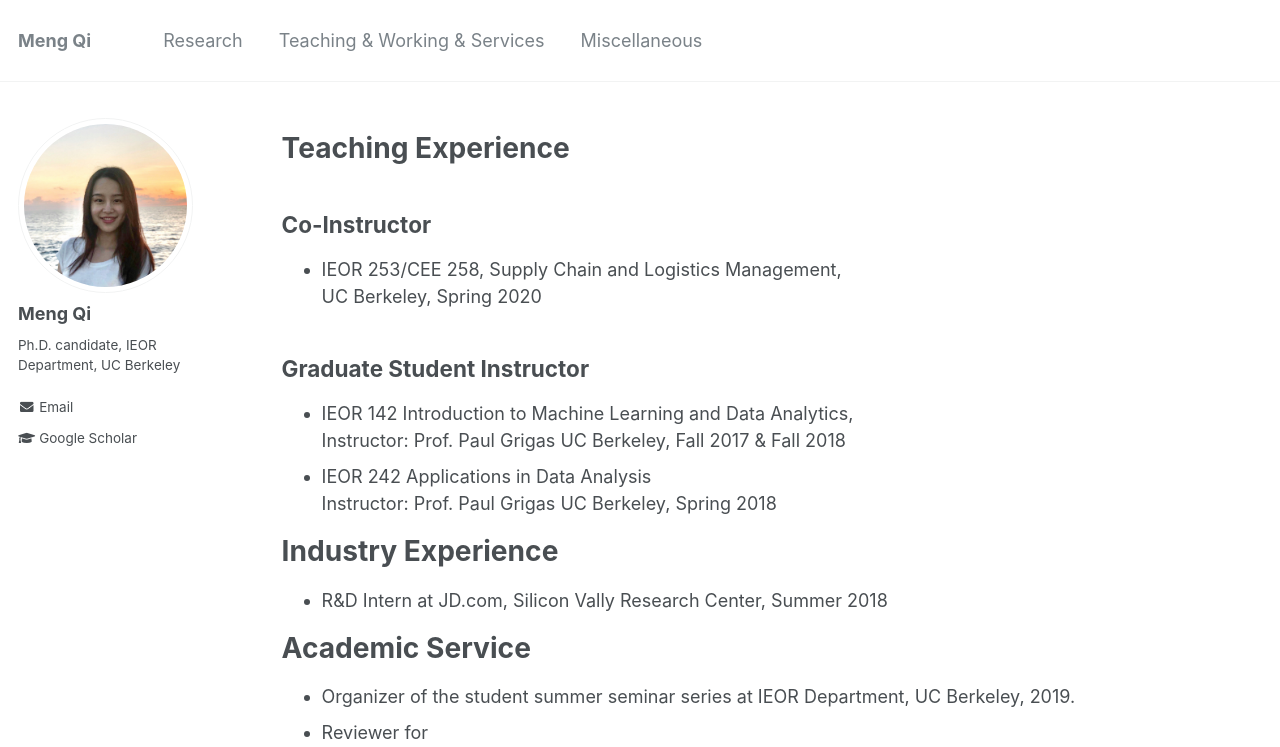
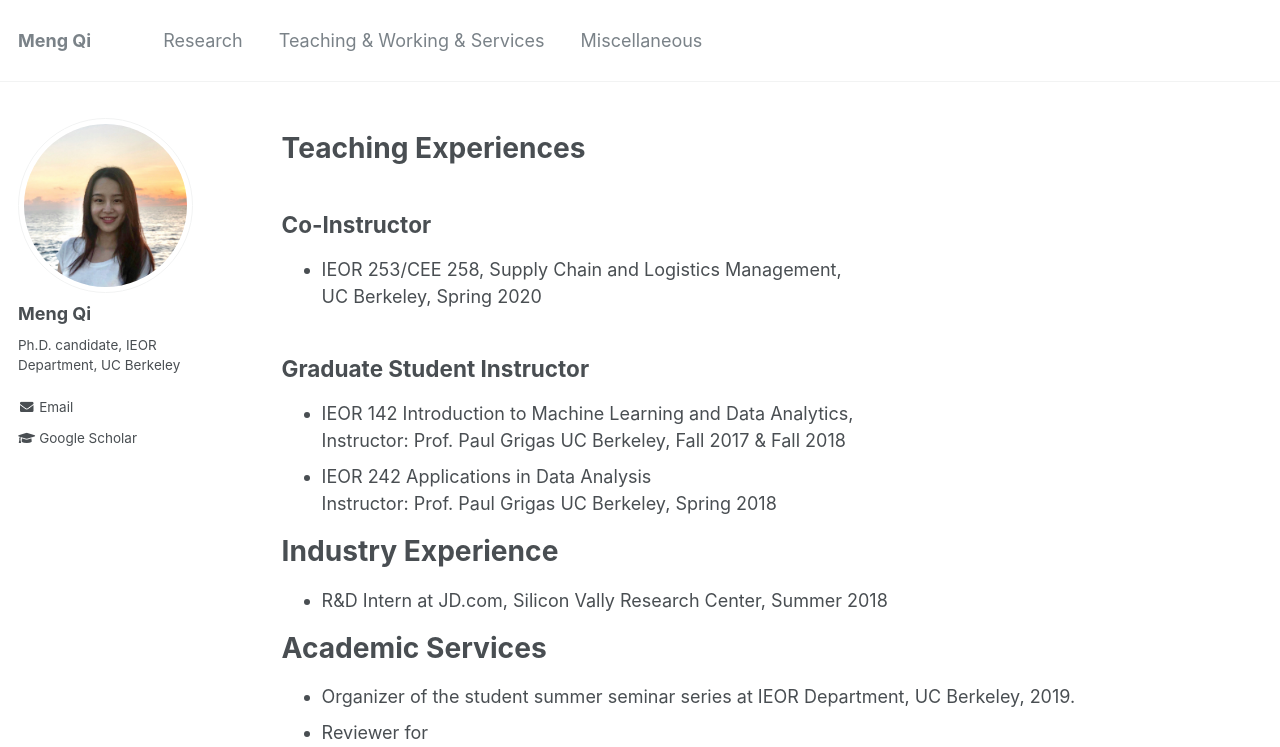
Before and after one commit to alicemengqi/site, a Jekyll site: the page built from _pages/teaching.md, in a window 1280 px wide and 1034 px high. Shown: the top 747 px of the window. Built offline with Jekyll 4.4.1, drawn with Linux system fonts in a browser that asks for light colours.

Commit message:
Update teaching.md

```diff
--- a/_pages/teaching.md
+++ b/_pages/teaching.md
@@ -6,7 +6,7 @@ author_profile: true
 ---
 {% include base_path %}
 
-# Teaching Experience
+# Teaching Experiences
 ## Co-Instructor
 * IEOR 253/CEE 258, Supply Chain and Logistics Management,
 UC Berkeley, Spring 2020
@@ -22,7 +22,7 @@ UC Berkeley, Spring 2018
 # Industry Experience
 * R&D Intern at JD.com, Silicon Vally Research Center, Summer 2018
 
-# Academic Service
+# Academic Services
 * Organizer of the student summer seminar series at IEOR Department, UC Berkeley, 2019.
 * Reviewer for
      * Management Science
```
